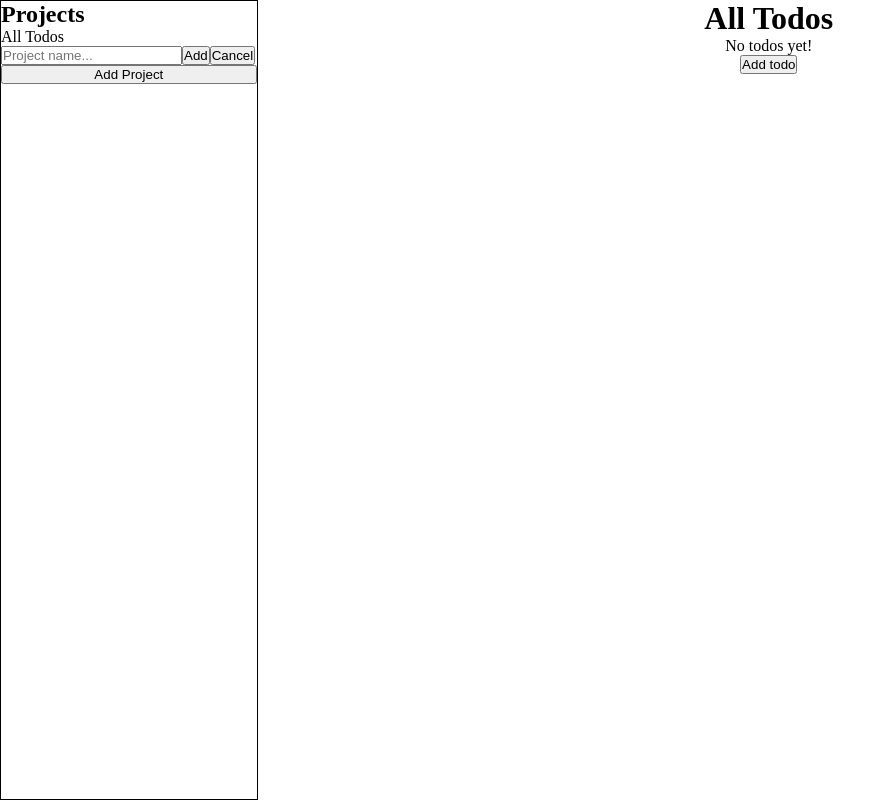
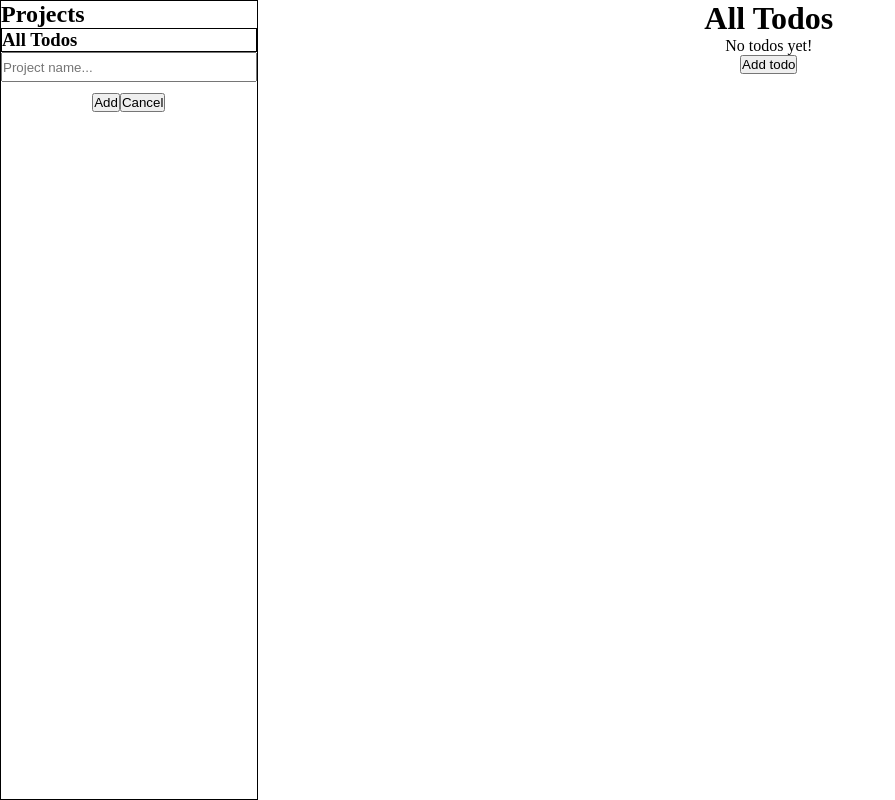
Before and after one commit to gabriellend/todo-app-oop, a website built with webpack: page src/index.html in a window 1280 px wide. Both pictures are taken after a click on the button "Add Project". Shown: the whole page, without its empty margins (0-895 px from the left). Built offline with nearby package versions, Linux system fonts and the light colour scheme.

Commit message:
Make delete project and style

```diff
--- a/src/controller/ProjectListController.js
+++ b/src/controller/ProjectListController.js
@@ -5,6 +5,7 @@ export class ProjectListController {
     this.view = view;
 
     this.view.setOnAddButtonClick(this.addProject);
+    this.view.setOnDeleteButtonClick(this.deleteProject);
   }
 
   addProject = (projectName) => {
@@ -20,6 +21,25 @@ export class ProjectListController {
     LocalStorageUtils.set("projects", JSON.stringify(projects));
   };
 
+  deleteProject = (projectTitle) => {
+    this.model.deleteProject(projectTitle);
+    this.view.render();
+
+    // Update local storage
+    const existingProjectsJSON = LocalStorageUtils.get("projects");
+    const newProjectsList = JSON.parse(existingProjectsJSON).filter(
+      (project) => project.title !== projectTitle
+    );
+
+    const existingTodosJSON = LocalStorageUtils.get("todos");
+    const newTodos = JSON.parse(existingTodosJSON).filter(
+      (todo) => todo.project !== projectTitle
+    );
+
+    LocalStorageUtils.set("projects", JSON.stringify(newProjectsList));
+    LocalStorageUtils.set("todos", JSON.stringify(newTodos));
+  };
+
   render() {
     this.view.render();
   }
--- a/src/controller/TodoListController.js
+++ b/src/controller/TodoListController.js
@@ -38,6 +38,7 @@ export class TodoListController {
     let newTodos = JSON.parse(existingTodosJSON).filter(
       (todo) => todo.id !== todoId
     );
+
     if (newTodos.length === 0) {
       LocalStorageUtils.clear();
     } else {
--- a/src/model/ProjectList.js
+++ b/src/model/ProjectList.js
@@ -25,8 +25,10 @@ export class ProjectList {
     console.log("Project added");
   }
 
-  deleteProject(projectId) {
-    this.projects = this.projects.filter((project) => project.id !== projectId);
+  deleteProject(projectTitle) {
+    this.projects = this.projects.filter(
+      (project) => project.title !== projectTitle
+    );
     console.log("Project deleted");
   }
 
--- a/src/view/ProjectsView/ProjectListView.css
+++ b/src/view/ProjectsView/ProjectListView.css
@@ -4,3 +4,27 @@
   border: 1px black solid;
   flex: 1;
 }
+
+.project {
+  display: flex;
+  justify-content: space-between;
+  border: 1px black solid;
+}
+
+.project-form-li {
+  height: 60px;
+}
+
+.project-form {
+  width: 100%;
+  height: 100%;
+  display: flex;
+  flex-direction: column;
+  justify-content: space-between;
+  align-items: center;
+}
+
+#project-name-input {
+  width: 100%;
+  height: 30px;
+}
--- a/src/view/ProjectsView/ProjectListView.js
+++ b/src/view/ProjectsView/ProjectListView.js
@@ -22,7 +22,9 @@ export class ProjectListView {
 
   createAddProjectForm() {
     const formLi = document.createElement("li");
+    formLi.className = "project-form-li";
     const form = document.createElement("form");
+    form.className = "project-form";
     form.addEventListener("submit", this.handleFormSubmit);
 
     const input = document.createElement("input");
@@ -31,16 +33,17 @@ export class ProjectListView {
     input.placeholder = "Project name...";
     input.required = true;
 
+    const buttonDiv = document.createElement("div");
     const addButton = document.createElement("button");
     addButton.type = "submit";
     addButton.textContent = "Add";
-
     const cancelButton = document.createElement("button");
     cancelButton.type = "button";
     cancelButton.textContent = "Cancel";
     cancelButton.addEventListener("click", this.render);
+    buttonDiv.append(addButton, cancelButton);
 
-    form.append(input, addButton, cancelButton);
+    form.append(input, buttonDiv);
     formLi.append(form);
 
     input.focus();
@@ -51,6 +54,7 @@ export class ProjectListView {
   showAddProjectForm = () => {
     const form = this.createAddProjectForm();
     this.projectListEl.append(form);
+    this.addProjectButton.classList.add("hidden");
   };
 
   handleFormSubmit = (event) => {
@@ -65,6 +69,10 @@ export class ProjectListView {
 
   setOnAddButtonClick(listener) {
     this.onAddButtonClick = listener;
+  }
+
+  setOnDeleteButtonClick(listener) {
+    this.onDeleteButtonClick = listener;
   }
 
   clearProjects() {
@@ -84,6 +92,7 @@ export class ProjectListView {
 
   render = () => {
     this.clearProjects();
+    this.addProjectButton.classList.remove("hidden");
 
     if (!ProjectListView.initialized) {
       this.createSideBar();
@@ -93,7 +102,23 @@ export class ProjectListView {
     const projects = this.projectList.getProjects();
     for (let project of projects) {
       const projectListItem = document.createElement("li");
-      projectListItem.textContent = project.title;
+      projectListItem.className = "project";
+
+      const projectTitle = document.createElement("h3");
+      projectTitle.textContent = project.title;
+
+      const deleteButton = document.createElement("button");
+      deleteButton.textContent = "X";
+      deleteButton.style.visibility =
+        project.title === "All Todos" ? "hidden" : "visible";
+      deleteButton.type = "button";
+      deleteButton.addEventListener("click", () => {
+        if (this.onDeleteButtonClick) {
+          this.onDeleteButtonClick(project.getTitle());
+        }
+      });
+
+      projectListItem.append(projectTitle, deleteButton);
       this.projectListEl.append(projectListItem);
     }
   };
```
Also changed, not shown: dist/bundle.js.
